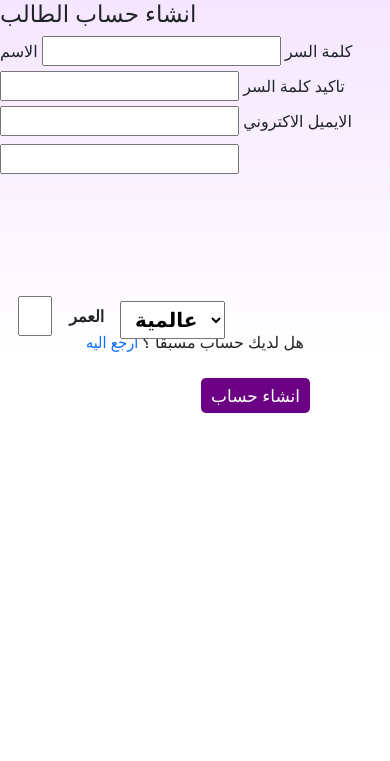
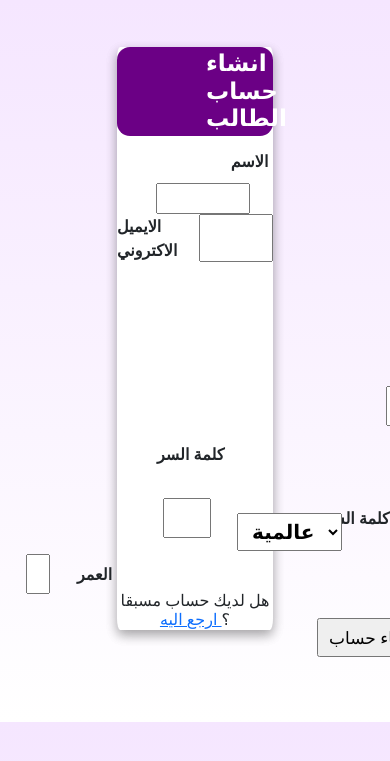
Before and after one commit to kasdo770/AskMe, a Flask app: page /register/std in a window 390 px wide; the page is wider, and only the part inside the window is pictured. Shown: the top 761 px of that part. Run offline with Flask 2, Linux system fonts and the light colour scheme; some libraries are stand-ins or nearby versions.

Commit message:
register/student first try responsive

```diff
--- a/website/templates/Student_register.html
+++ b/website/templates/Student_register.html
@@ -59,41 +59,35 @@
           <div class = "sign-up-title" >
                <h3 class = "sign-up-text ">انشاء حساب الطالب</h3>
           </div>
-          <div class = "sign-up-body">
-               <div>
-                    <form>
-                         <div class = 'mb-1'>
-
-                         </div>
+          <div class="input-container">
                <div class="mb-3">
                     {{form.username.label( class = "name-text mb-2")}}
                     {{form.username(dir = "rtl", class="name-input-text")}}
-
+                    <div class="email-flex">
+                         {{form.email.label(class = "email-text mb-2")}}
+                         {{form.email(class = "email-input-text mb-2")}}
+                    </div>
                     {{form.password1.label(class = "pass1-text mb-2")}}
                     {{form.password1(dir = "rtl" , class="pass1-input-text")}}
 
                     {{form.password2.label(class = "pass2-text mb-2")}}
                     {{form.password2(dir = "rtl" ,class = "pass2-input-text mb-2")}}
 
-                              {{form.email.label(class = "email-text mb-2")}}
-                              {{form.email(class = "email-input-text mb-2")}}
-
                     {{form.schooltype.label(class = " school-text")}}
                     {{form.schooltype(class = "school-input-text")}}
 
                     {{form.age.label(class = "age-text")}}
                     {{form.age(class = "age-input-text")}}
-                         </div>
-                         <div>
+
                     {{form.submit(class = "submit button")}}
                </div>
+          </div>
+
+
                <br></br>
                <div align = "center" class="checkbox down-signup">
                <h6> هل لديك حساب مسبقا ؟<a href = {{url_for("LoginPage")}}> ارجع اليه</a></h6>
                </div>
+
 </form>
-               </div>
-          </div>
-</form>
-     </div>
 {%endblock%}
--- a/website/templates/register_base.html
+++ b/website/templates/register_base.html
@@ -1,62 +1,100 @@
-{% extends 'base.html' %}
-{% block body %}
+<!DOCTYPE html>
+<html lang="en">
+
+<head>
+    <meta charset="UTF-8">
+    <title>{%block title%}HomePage{%endblock%}</title>
+    <meta name="viewport" content="width=device-width, initial-scale=1, maximum-scale=1, user-scalable=0">
+    <link href="https://cdn.jsdelivr.net/npm/bootstrap@5.1.3/dist/css/bootstrap.min.css" rel="stylesheet" integrity="sha384-1BmE4kWBq78iYhFldvKuhfTAU6auU8tT94WrHftjDbrCEXSU1oBoqyl2QvZ6jIW3" crossorigin="anonymous">
+    <script src="https://cdn.jsdelivr.net/npm/bootstrap@5.1.3/dist/js/bootstrap.bundle.min.js" integrity="sha384-ka7Sk0Gln4gmtz2MlQnikT1wXgYsOg+OMhuP+IlRH9sENBO0LRn5q+8nbTov4+1p" crossorigin="anonymous"></script>
+    <script src="https://cdn.jsdelivr.net/npm/@popperjs/core@2.10.2/dist/umd/popper.min.js" integrity="sha384-7+zCNj/IqJ95wo16oMtfsKbZ9ccEh31eOz1HGyDuCQ6wgnyJNSYdrPa03rtR1zdB" crossorigin="anonymous"></script>
+    <script src="https://cdn.jsdelivr.net/npm/bootstrap@5.1.3/dist/js/bootstrap.min.js" integrity="sha384-QJHtvGhmr9XOIpI6YVutG+2QOK9T+ZnN4kzFN1RtK3zEFEIsxhlmWl5/YESvpZ13" crossorigin="anonymous"></script>
+</head>
+
 <body>
     <style>
+        body{
+            background-image: linear-gradient(#f5e6ff,#fff);
+            height:80vh;
+            width:100%;
+        }
+        :root{
+          --first-background-gradient:#f5e6ff;
+          --last-background-gradient:#fff;
+          --header:#000;
+          --header-text:#1C1C1C;
+          --footer:#2D2D2D;
+          --button-color:#6B0085;
+          --button-color-hover:#6a0085cb;
+          --button-color-active:#5c0272;
+          --alert-button-color:#ed4337;
+          --success-button-color:#53A653;
+          --info-button-color:#EFFD5F;
+        }
+        .sign-up-container{
+            display:flex;
+
+        }
+        .input-container{
+            display: flex;
+            direction: column;
+        }
         .sign-up-text{
-            position: relative;
-            left: 285px;
-            bottom: -5px;
+
+            padding:2%;
+            margin-left:55%;
             font-weight:bold;
             color: white;
             font:bold;
-            font-family: 'Gill Sans', 'Gill Sans MT', "Calibri", 'Trebuchet MS', sans-serif;
+            font-family:'Lucida Sans', 'Lucida Sans Regular', 'Lucida Grande', 'Lucida Sans Unicode', Geneva, Verdana, sans-serif;
+
         }
 
         .sign-up-title{
-        width: 501px;
-        margin: auto;
-        margin-left: -0.5px;
-        margin-top: 100px;
         background-color: #6B0085;
         border-radius: 13px;
-        padding: 5px;
+        padding: fit-content;
 
 
         }
-        .sign-up-body{
-        width: 500px;
-        height: 520px;
-        margin: auto;
-        margin-top: 1px;
-        background-color: #FFFFFF;
-        border-radius: 8px;
-        padding: 5px;
+        .sign-up-box{
+            margin-left: 30%;
+            width: 40%;
+            height: fit-content;
+            margin-top: 12%;
+            background-color: #ffffff;
+            box-shadow: 0 5px 12px 0 rgba(0, 0, 0, 0.2), 0 5px 12px 0 rgba(0, 0, 0, 0.19);
+            border-radius: 2%;
 
-        }
-        .sign-up-box{
-        width: 500px;
-        height: auto;
-        margin: auto;
-        background-color: #FFFFFF;
-        box-shadow: 0 5px 12px 0 rgba(0, 0, 0, 0.2), 0 5px 12px 0 rgba(0, 0, 0, 0.19);
-        border-radius: 2%;
 
         }
         /*-----------------------------Name-----------------*/
         .name-input-text{
             width: 60%;
-            position: relative;
-            padding: 6px 10px;
-            left :1em;
-            margin: 4px 0;
-            bottom: -21.5px;
-            box-sizing: border-box;
+            padding: 1%;
+            margin-left:25%;
+            margin-top:1%;
         }
         .name-text{
+            float:right;
+            margin-right:3%;
+            margin-top:3%;
             font-weight: bold;
-            position: relative;
-            right: -24em;
-            bottom: -21.5px;
+        }
+        /*-------------------------------------------Email----------------------*/
+        .email-flex{
+            display:flex;
+            direction:column;
+        }
+        .email-input-text{
+            width:60%;
+            padding: 6px 10px;
+            float:right;
+        }
+        .email-text{
+            float:right;
+            margin-right:3%;
+            font-weight: bold;
         }
         /*-----------------------------------PassWord-------------------*/
         .pass1-input-text{
@@ -92,25 +130,10 @@
             bottom :-11em;
             left :205.3px;
         }
-        /*-------------------------------------------Email----------------------*/
-        .email-input-text{
-            width:60%;
-            left :58.3px;
-            padding: 6px 10px;
-            margin: 4px 0;
-            bottom :43.5px;
-            position: relative;
-            box-sizing: border-box;
-            text-align: right;
-            display:block;
-        }
-        .email-text{
-            font-weight: bold;
-            position: relative;
-            bottom :-6px;
-            left :355.2px;
-            text-align: left;
-        }
     </style>
+
 </body>
+{% block body %}
+
 {% endblock  %}
+</html>
```
Lines whose indentation alone changed are shown as unchanged.
